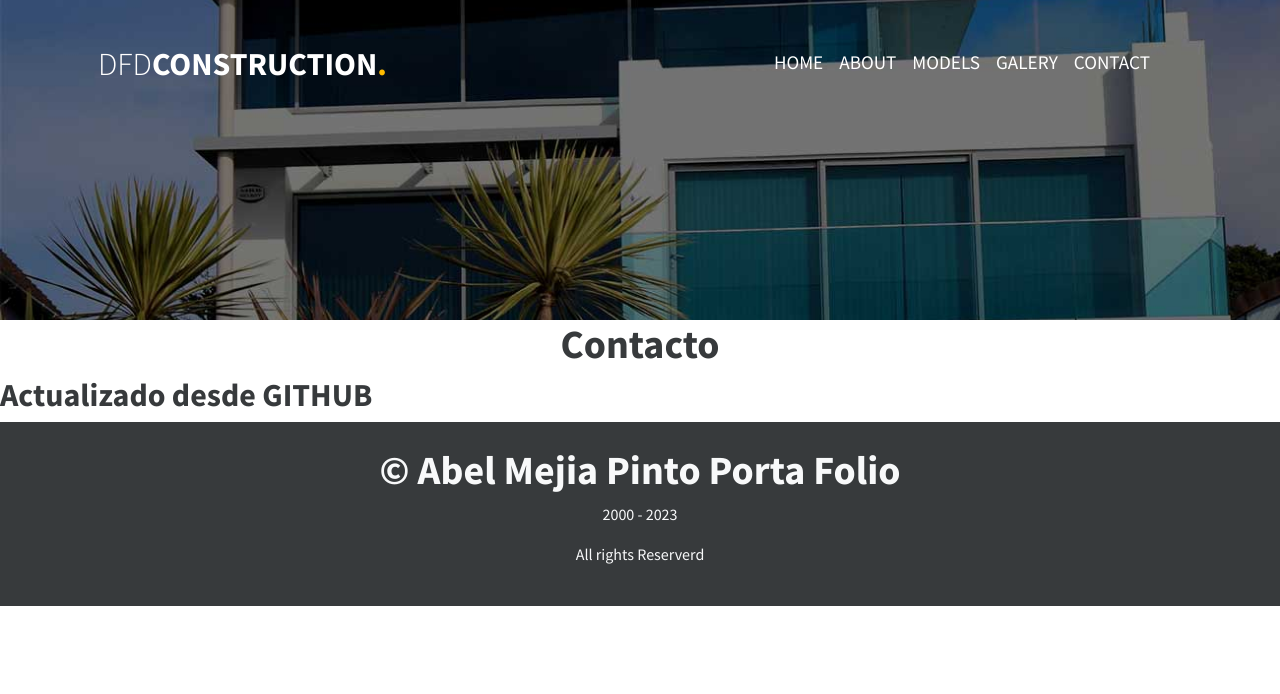
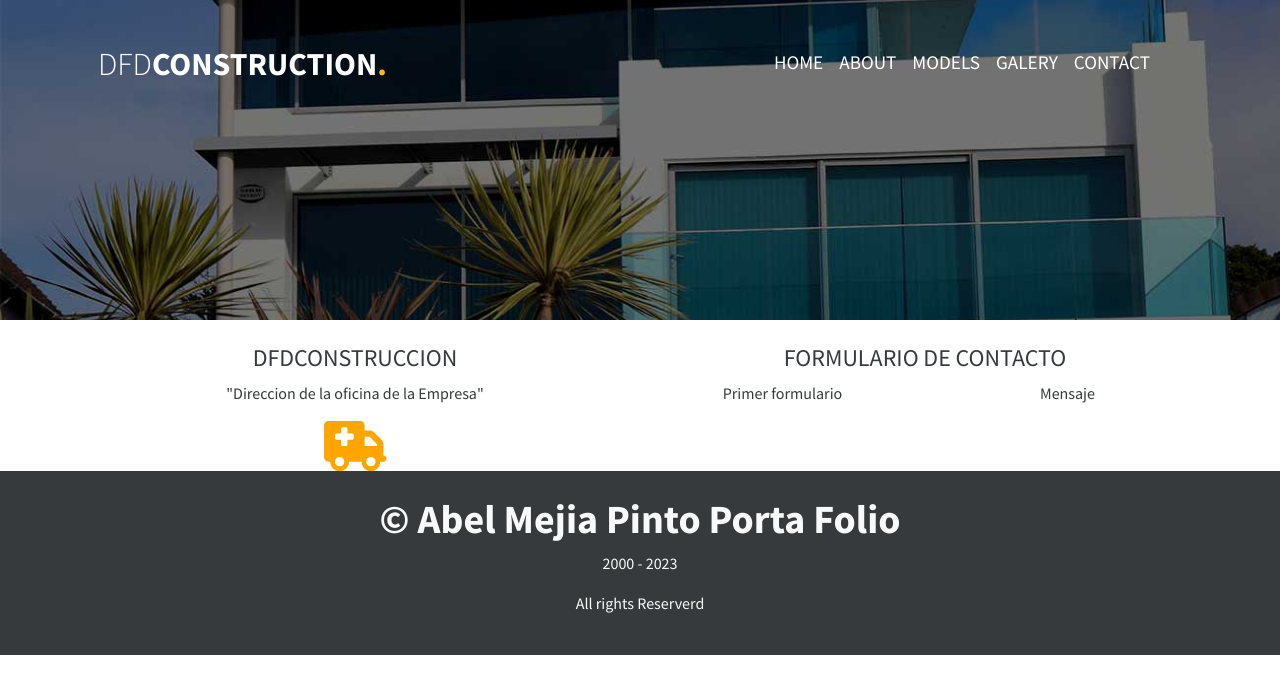
Before and after one commit to GITABELMejia/dfdcons, a Next.js app: page /contact in a window 1280 px wide. Shown: the top 694 px of the page. Built offline with nearby package versions, Linux system fonts and the light colour scheme; a small style sheet from the web is missing.

Commit message:
Add files via upload

```diff
--- a/pages/_app.js
+++ b/pages/_app.js
@@ -1,6 +1,10 @@
 import 'bootswatch/dist/cosmo/bootstrap.min.css'
 import '../global.css'
 import Head from 'next/head'
+import "@fortawesome/fontawesome-svg-core/styles.css";
+
+import { config } from "@fortawesome/fontawesome-svg-core";
+config.autoAddCss = false;
 
 import { useEffect } from 'react'
 
--- a/pages/contact.js
+++ b/pages/contact.js
@@ -1,14 +1,44 @@
 import Layout from "../components/Layout";
 import { skills, experiences, projects } from "../profile";
 import Link from "next/link"
+import { FontAwesomeIcon } from "@fortawesome/react-fontawesome";
+import {
+    faSearch,
+    faAmbulance,
+    faAnchor,
+} from "@fortawesome/free-solid-svg-icons";
+
 const Contact = () => (
 
     <Layout>
         <header className=" about">
         </header>
         <section>
-            <h1 className="text-center">Contacto</h1>
-            <h2>Actualizado desde GITHUB</h2>
+            <div className="container pt-4">
+                <div className="row text-center ">
+                    <div className="col-md-6">
+                        <h4>DFDCONSTRUCCION</h4>
+                        <address>
+                            "Direccion de la oficina de la Empresa"
+                        </address>
+                        <FontAwesomeIcon
+                            icon={faAmbulance}
+                            style={{ fontSize: 50, color: "orange" }}
+                        />
+                    </div>
+                    <div className="col-md-6">
+                        <h4>FORMULARIO DE CONTACTO</h4>
+                        <div className="row">
+                            <div className="col-md-6">
+                                <p>Primer formulario</p>
+                            </div>
+                            <div className="col-md-6">
+                                Mensaje
+                            </div>
+                        </div>
+                    </div>
+                </div>
+            </div>
         </section>
     </Layout>
 
```
